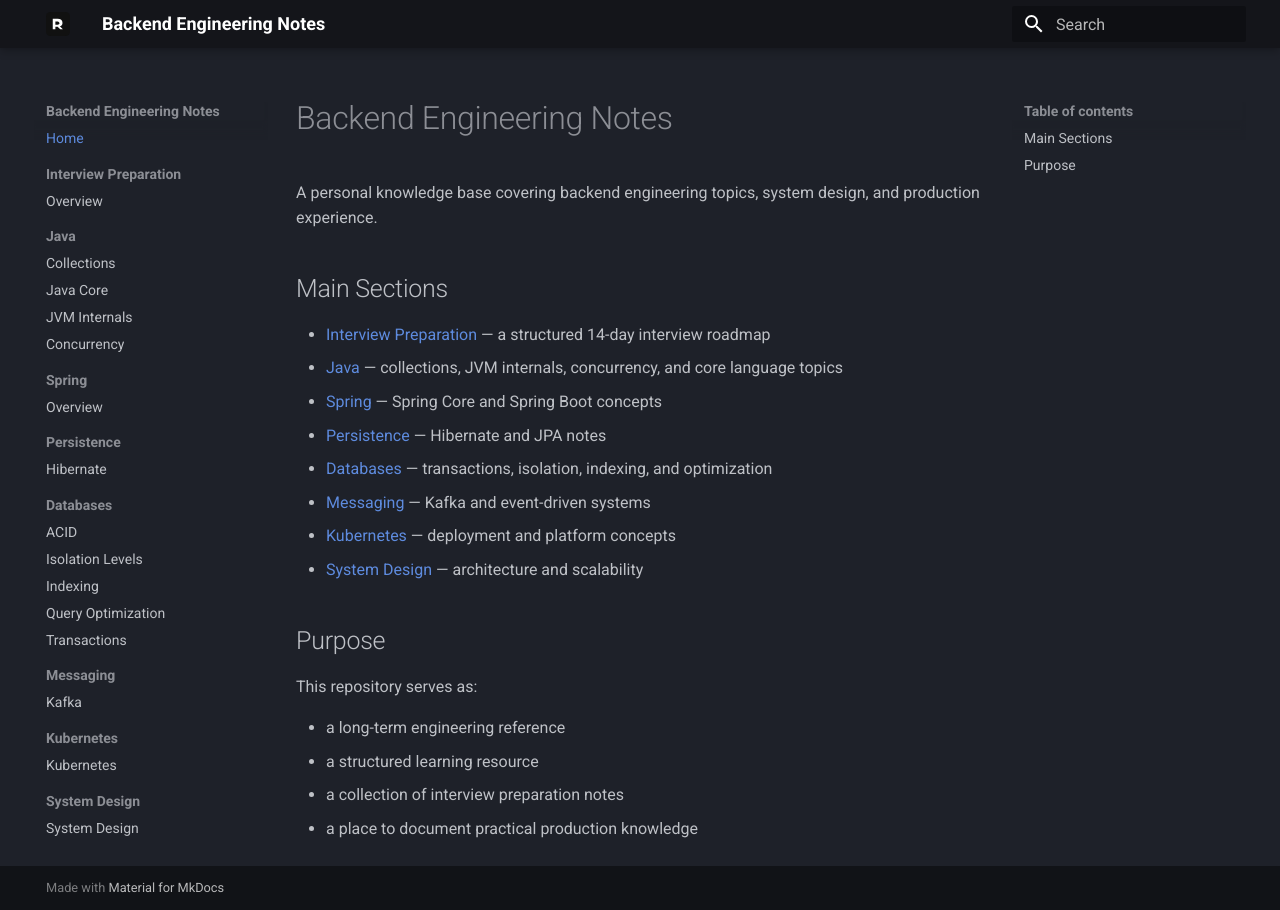
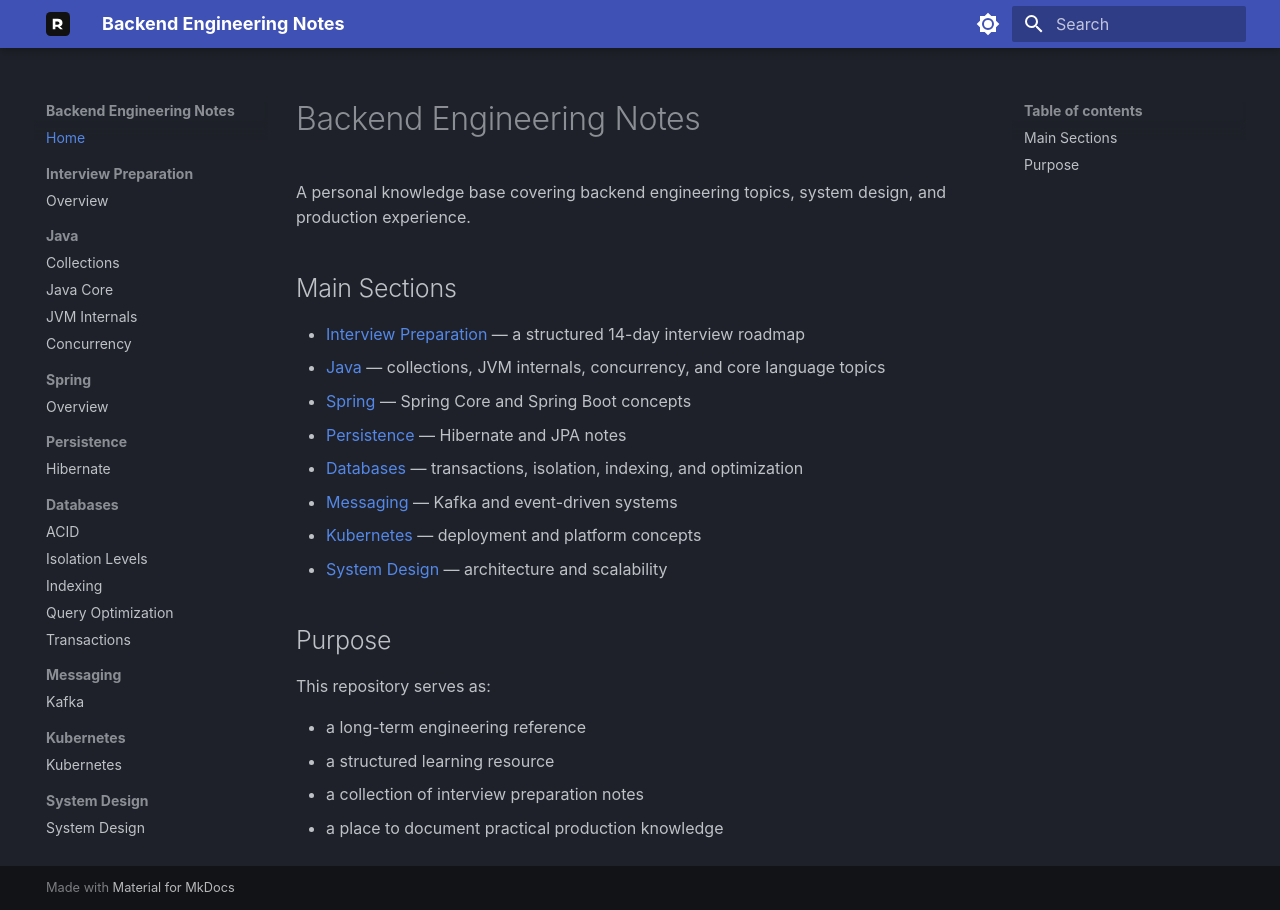
Before and after one commit to ameltonyan/backend-engineering-notes, an MkDocs documentation site: the page built from docs/index.md, in a window 1280 px wide. Built offline with MkDocs 1.6.1 and Material for MkDocs 9.7.7, drawn with Linux system fonts in a browser that asks for light colours.

```diff
--- a/mkdocs.yml
+++ b/mkdocs.yml
@@ -5,6 +5,16 @@ theme:
 
   logo: assets/logo.svg
   favicon: assets/favicon.svg
+
+  palette:
+    - scheme: slate
+      toggle:
+        icon: material/brightness-7
+        name: Switch to light mode
+    - scheme: default
+      toggle:
+        icon: material/brightness-4
+        name: Switch to dark mode
 
   features:
     - navigation.sections
@@ -15,9 +25,7 @@ theme:
     - search.suggest
     - content.code.copy
 
-  palette:
-    scheme: slate
-    primary: black
+  font: false
 
 plugins:
   - search
```
